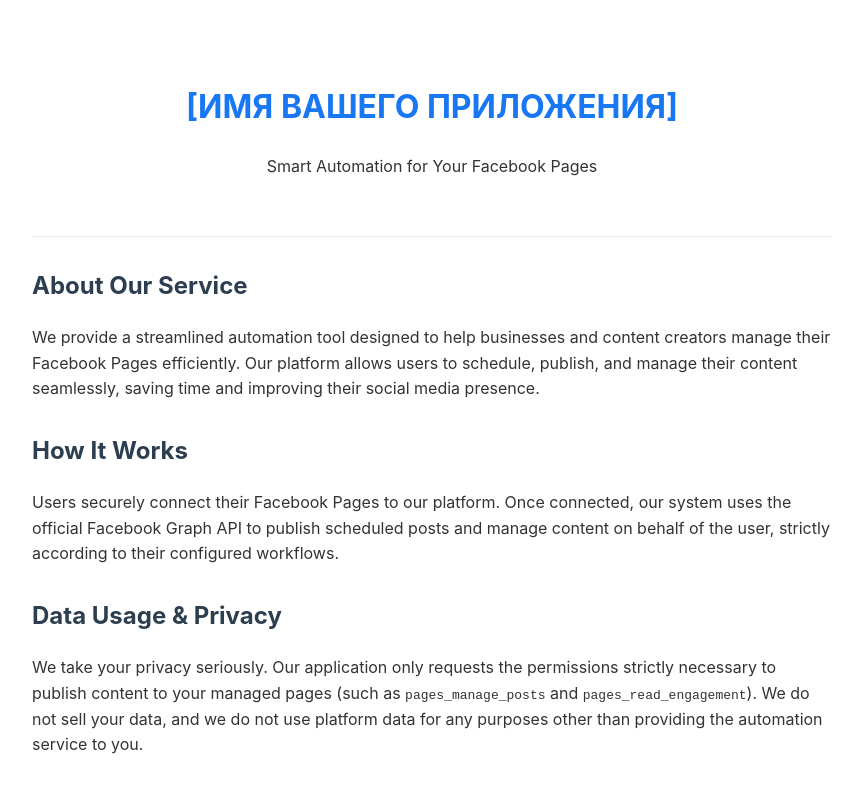
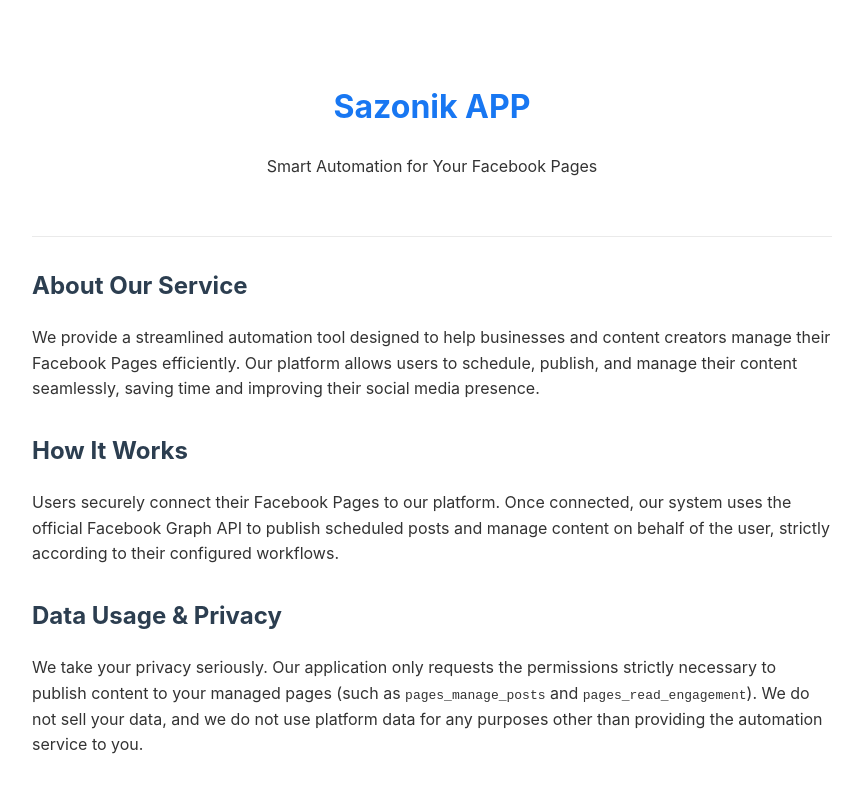
Before and after one commit to DreamerBY/policy, a plain HTML site: page index_about_company.html in a window 1280 px wide. Shown: the top 785 px of the page, without its empty margins (208-1069 px from the left). Drawn offline with Linux system fonts and the light colour scheme.

Commit message:
Update index_about_company.html

```diff
--- a/index_about_company.html
+++ b/index_about_company.html
@@ -17,7 +17,7 @@
 </head>
 <body>
     <div class="header">
-        <h1>[ИМЯ ВАШЕГО ПРИЛОЖЕНИЯ]</h1>
+        <h1>Sazonik APP</h1>
         <p>Smart Automation for Your Facebook Pages</p>
     </div>
 
```
